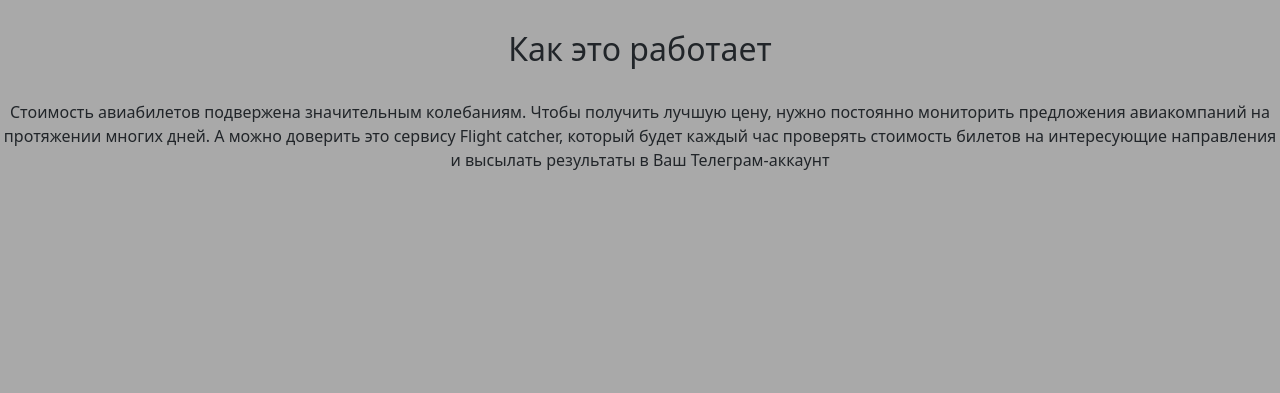
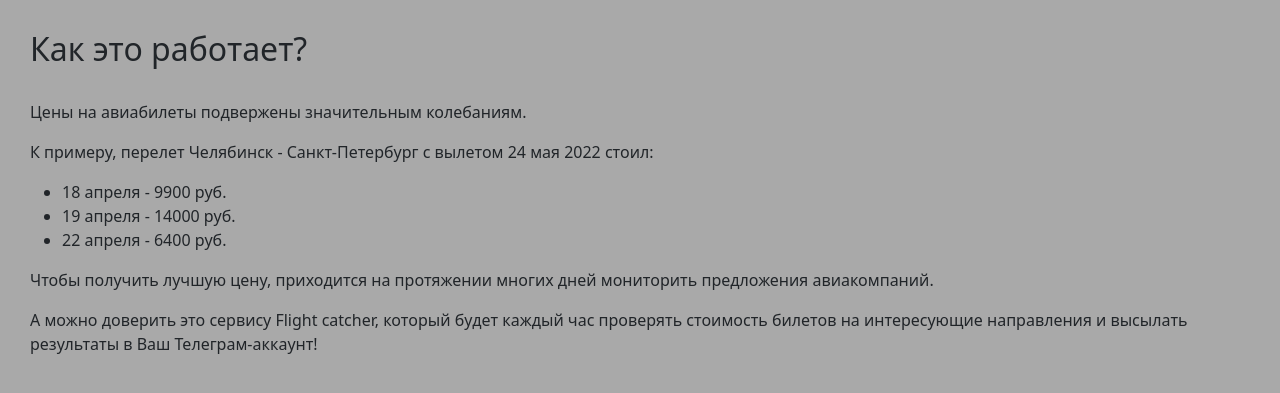
Before and after one commit to asbabushkin/Flight_catcher, a Django app: page /project_description/ in a window 1280 px wide. Shown: the part 113-506 px from the top of the page. Run offline with Django 4.2, Linux system fonts and the light colour scheme; some libraries are stand-ins or nearby versions.

Commit message:
Design improvements on project_description.html, result.html

```diff
--- a/flight_catcher/flight_search/static/flight_search/css/flight_search.css
+++ b/flight_catcher/flight_search/static/flight_search/css/flight_search.css
@@ -17,7 +17,3 @@ form {
 .input-group-text {
     width: 35%;
 }
-
-.text-center {
-    margin-top: 30px;
-}
--- a/flight_catcher/flight_search/templates/flight_search/project_description.html
+++ b/flight_catcher/flight_search/templates/flight_search/project_description.html
@@ -1,10 +1,18 @@
 {% extends 'flight_search/base.html' %}
 
 {% block content %}
-<figure class="text-center">
+<div style="margin: 30px">
     <h2>{{title}}</h2>
     <br>
-    <p>Стоимость авиабилетов подвержена значительным колебаниям. Чтобы получить лучшую цену, нужно постоянно мониторить предложения авиакомпаний на протяжении многих дней. А можно доверить это сервису Flight catcher, который будет каждый час проверять стоимость билетов на интересующие направления и высылать результаты в Ваш Телеграм-аккаунт </p>
+    <p>Цены на авиабилеты подвержены значительным колебаниям.</p>
+    <p>К примеру, перелет Челябинск - Санкт-Петербург с вылетом 24 мая 2022 стоил:</p>
+        <ul>
+            <li>18 апреля - 9900 руб.</li>
+            <li>19 апреля - 14000 руб.</li>
+            <li>22 апреля - 6400 руб.</li>
+        </ul>
+        <p>Чтобы получить лучшую цену, приходится на протяжении многих дней мониторить предложения авиакомпаний.</p>
+        <p>А можно доверить это сервису Flight catcher, который будет каждый час проверять стоимость билетов на интересующие направления и высылать результаты в Ваш Телеграм-аккаунт!</p>
 
-</figure>
+</div>
 {% endblock %}
--- a/flight_catcher/flight_search/templates/flight_search/result.html
+++ b/flight_catcher/flight_search/templates/flight_search/result.html
@@ -4,6 +4,6 @@
 <figure class="text-center">
     <h2>{{title}}</h2>
     <br>
-    <h5>Вы будете получать обновленные цены авиабилетов по выбранному направлению каждый час на протяжении 3 суток.</h5>
+    <h5>Актуальные цены авиабилетов по выбранному направлению будут высылаться на Ваш телеграм-аккаунт каждый час в течение 3 суток.</h5>
 </figure>
 {% endblock %}
--- a/flight_catcher/flight_search/views.py
+++ b/flight_catcher/flight_search/views.py
@@ -31,7 +31,7 @@ class SearchResultView(View):
 
 class ProjectDescriptionView(View):
     def get(self, request):
-        return render(request, 'flight_search/project_description.html', {'title': 'Как это работает'})
+        return render(request, 'flight_search/project_description.html', {'title': 'Как это работает?'})
 
 
 def pageNotFound(request, exception):
```
Also changed, not shown: flight_catcher/flight_search/models.py (+25 -3 lines).
